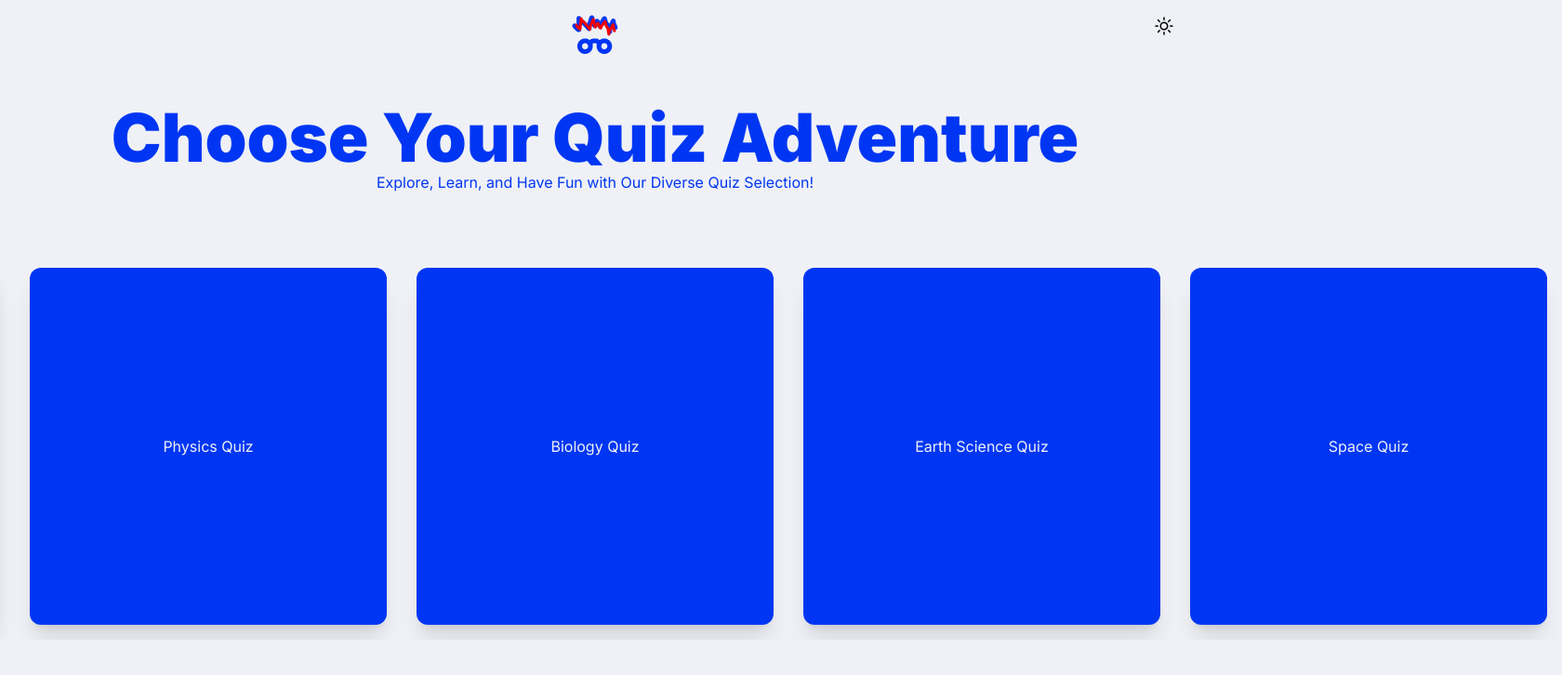
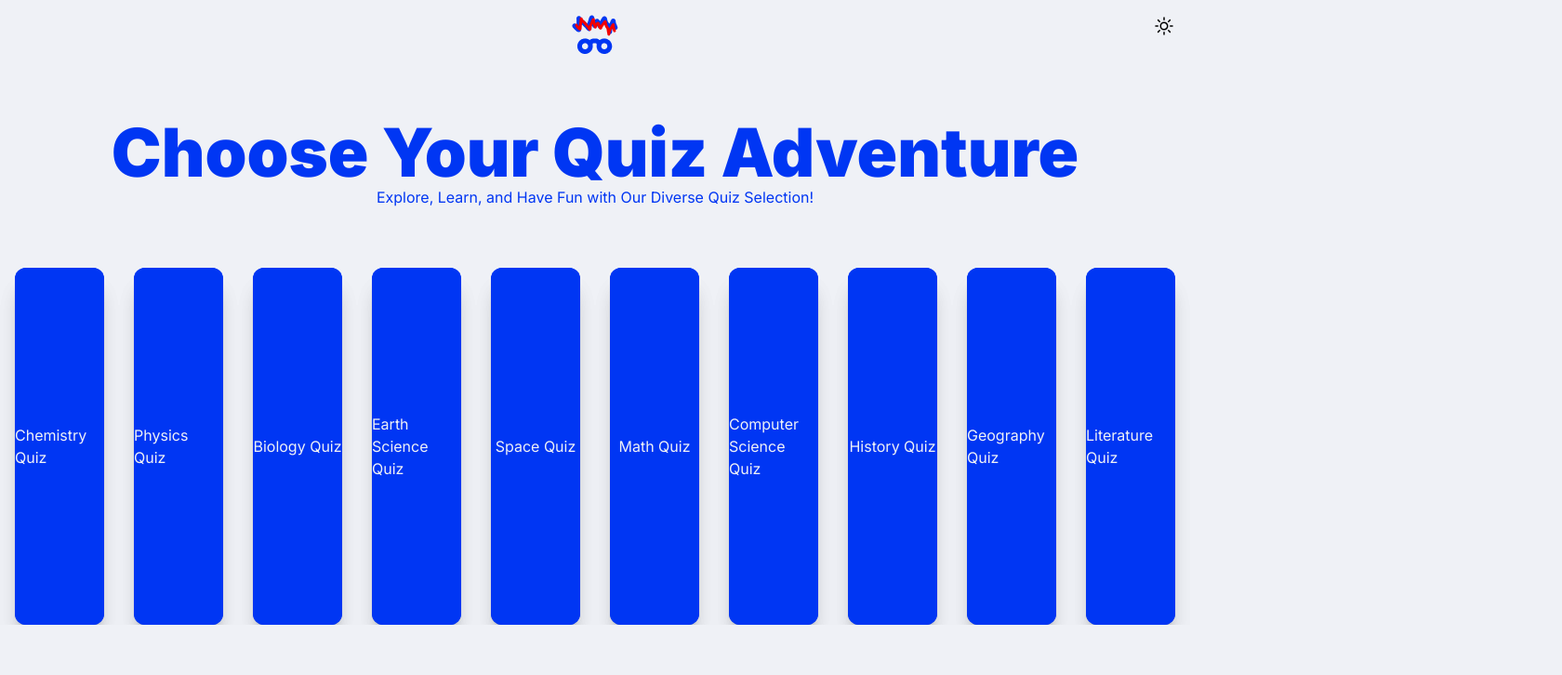
Before and after one commit to cricadev/QuizGod, a Nuxt app: page / in a window 1280 px wide. Shown: the top 726 px of the page at 93% size, 1680 px wide, since content can reach past the window. Built offline with nearby package versions, Linux system fonts and the light colour scheme.

Commit message:
cinfinite carousel using css anims

```diff
--- a/app.vue
+++ b/app.vue
@@ -9,7 +9,7 @@
         <ToggleTheme></ToggleTheme>
       </div>
       <div class="carousel">
-        <div class="carousel--track" ref="carousel">
+        <div v-for="car in 2" :key="car" class="carousel--track" :class="'carousel--track--' + car" ref="carousel">
           <div class="carousel--item" v-for="q in quizes" :key="q.id">
             <h1>
               {{ q.title }}
@@ -53,18 +53,26 @@ getAnswers()
 
 }
 
-.container-grid {
-  @apply grid place-items-center w-full h-screen grid-cols-1;
+
+
+main {
+  @apply flex flex-col w-full h-screen justify-center items-center;
 
 }
 
+.carousel {
+  @apply flex flex-row items-center justify-center w-full overflow-hidden mx-auto relative gap-2 h-96;
+}
+
 .carousel--track {
-  @apply flex flex-row items-center justify-center w-full overflow-hidden;
-  animation: infinite-move infinite;
-  animation-duration: 20s;
-  animation-timing-function: linear;
+  @apply flex flex-row items-center justify-center w-screen overflow-hidden absolute top-0 left-0 h-full;
 
-  @keyframes infinite-move {
+}
+
+.carousel--track--1 {
+  animation: infinite-move-1 10s linear infinite;
+
+  @keyframes infinite-move-1 {
     0% {
       transform: translateX(0%);
     }
@@ -75,8 +83,27 @@ getAnswers()
 
     100% {
       transform: translateX(-100%);
-      /* Move the first item to the end of the carousel */
-      flex-direction: row-reverse;
+
+    }
+  }
+}
+
+.carousel--track--2 {
+  animation: infinite-move-2 10s linear infinite;
+
+  /* Set the delay to match the duration of the first track's animation */
+
+  @keyframes infinite-move-2 {
+    0% {
+      transform: translateX(100%);
+    }
+
+    50% {
+      transform: translateX(50%);
+    }
+
+    100% {
+      transform: translateX(0%);
     }
   }
 }
--- a/assets/css/tailwind.css
+++ b/assets/css/tailwind.css
@@ -9,7 +9,7 @@
 }
 
 body {
-  @apply bg-bgPrimary;
+  @apply bg-bgPrimary overflow-hidden;
 }
 
 .dark body {
--- a/package.json
+++ b/package.json
@@ -11,6 +11,7 @@
   },
   "devDependencies": {
     "@nuxt/devtools": "latest",
+    "@nuxtjs/color-mode": "^3.3.0",
     "@nuxtjs/tailwindcss": "^6.8.0",
     "@pinia/nuxt": "^0.5.1",
     "@vueuse/nuxt": "^10.5.0",
--- a/public/quizes.json
+++ b/public/quizes.json
@@ -19,6 +19,26 @@
     {
       "id": "5",
       "title": "Space Quiz"
+    },
+    {
+      "id": "6",
+      "title": "Math Quiz"
+    },
+    {
+      "id": "7",
+      "title": "Computer Science Quiz"
+    },
+    {
+      "id": "8",
+      "title": "History Quiz"
+    },
+    {
+      "id": "9",
+      "title": "Geography Quiz"
+    },
+    {
+      "id": "10",
+      "title": "Literature Quiz"
     }
   ],
   "answers": [
```
Also changed, not shown: .eslintrc.cjs (added), 1 other file (tests, documents, lock files or other folders).
